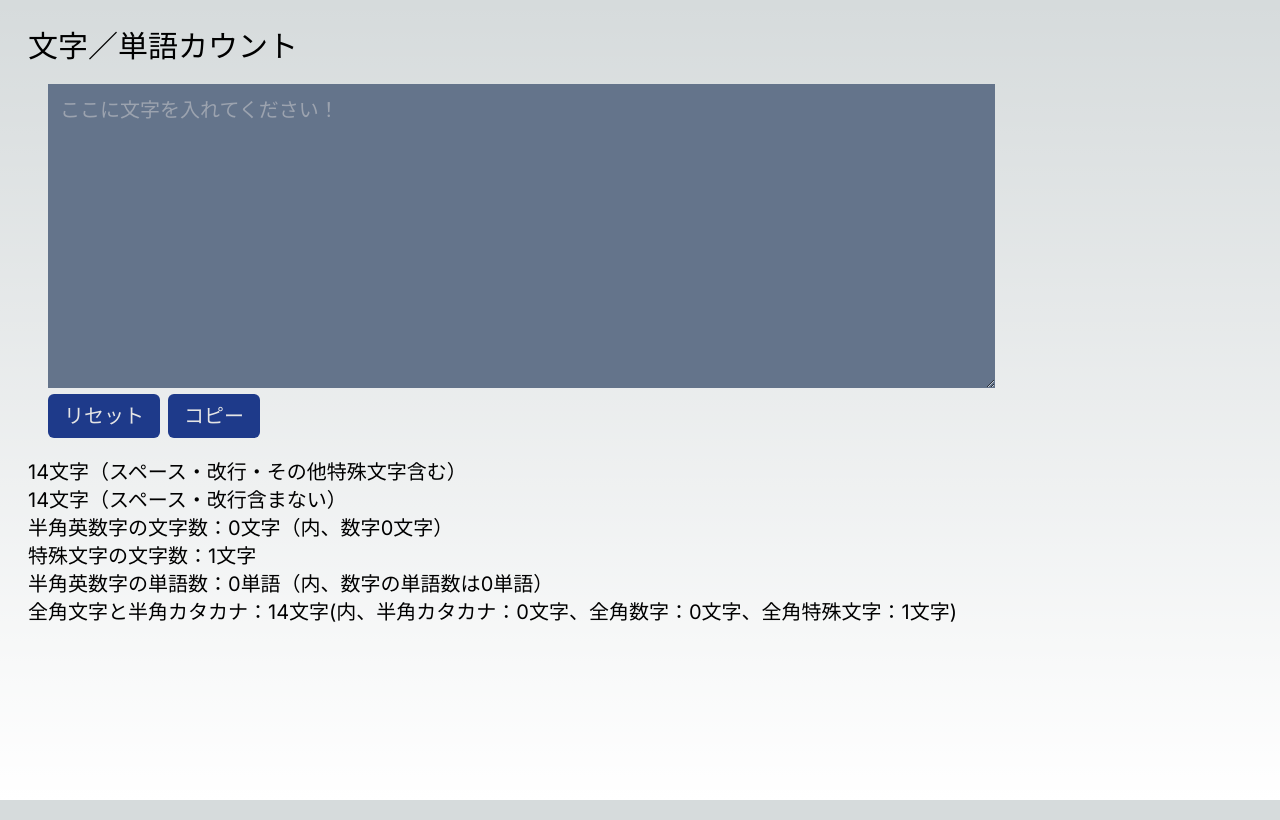
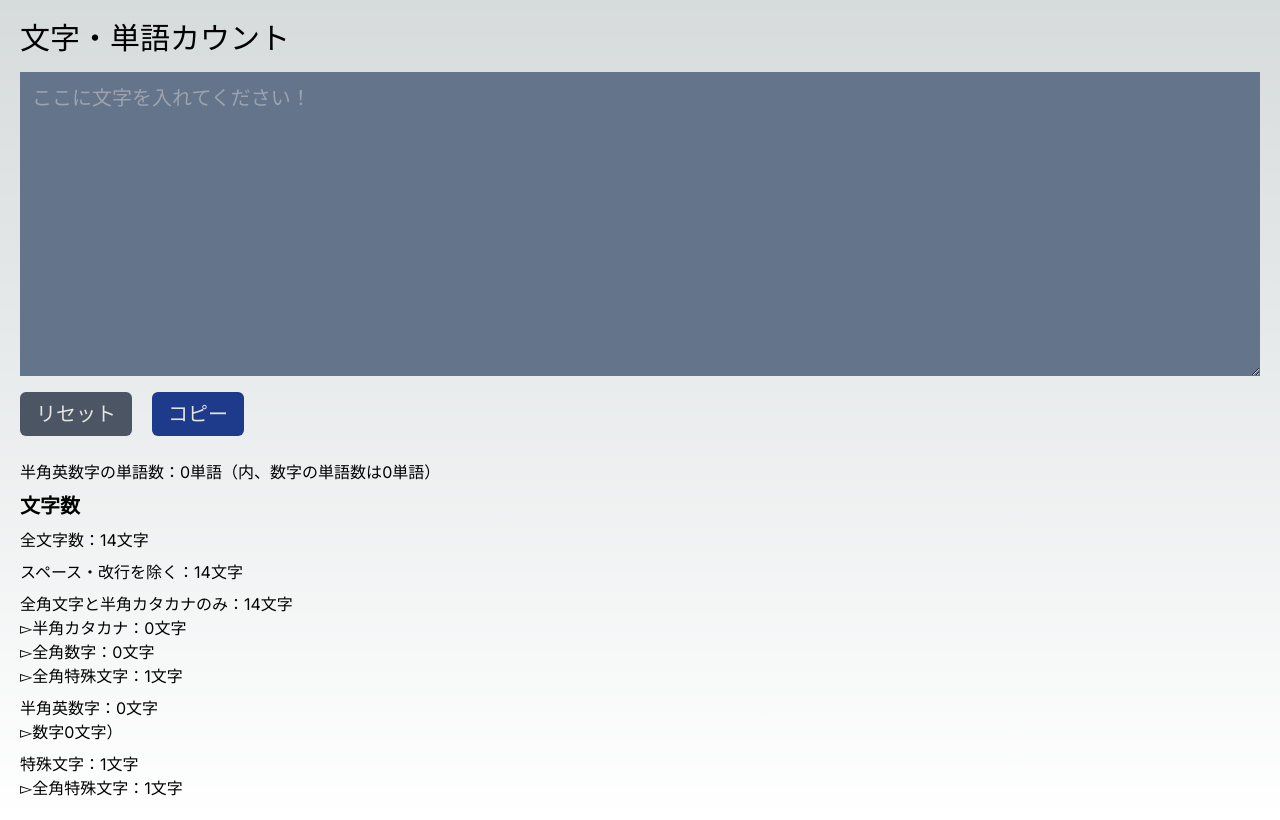
Before and after one commit to Toomootoomoo007/Characters-and-Words-Counting-Site, a Next.js app: page / in a window 1280 px wide. Built offline with nearby package versions, Linux system fonts and the light colour scheme.

Commit message:
デザイン修正

```diff
--- a/app/page.tsx
+++ b/app/page.tsx
@@ -22,21 +22,21 @@ export default function Home() {
 
   return (
     <main>
-      <section className="min-h-screen p-7">
-        <h1 className="text-3xl">文字／単語カウント</h1>
-        <form action="/" className="p-5">
+      <section className="min-h-screen p-5 mx-auto w-full">
+        <h1 className="text-3xl">文字・単語カウント</h1>
+        <form action="/" className="mt-4">
           <textarea
             id="textarea"
-            className="w-4/5 p-3 text-xl bg-slate-500 text-neutral-50"
+            className="block w-full p-3 text-xl bg-slate-500 text-neutral-50"
             rows={10}
             onChange={counting}
             placeholder={initialLetters}
           />
-          <div className="flex gap-2">
+          <div className="flex gap-5 mt-4">
             <input
               type="reset"
               value={"リセット"}
-              className="inline-block text-xl px-4 py-2 cursor-pointer bg-blue-900 text-neutral-200 rounded-md"
+              className="inline-block text-xl px-4 py-2 cursor-pointer bg-gray-600 text-neutral-200 rounded-md"
               onClick={() => {
                 setCharCount(countFuncs(initialLetters));
               }}
@@ -50,30 +50,40 @@ export default function Home() {
             </button>
           </div>
         </form>
-        <p className="text-xl">
-          {charCount.allLength}文字（スペース・改行・その他特殊文字含む）
-        </p>
-        <p className="text-xl">
-          {charCount.noSpacesLength}文字（スペース・改行含まない）
-        </p>
-        <p className="text-xl">
-          半角英数字の文字数：{charCount.halfWidthAllnumLength}文字（内、数字
-          {charCount.numLength}文字）
-        </p>
-        <p className="text-xl">
-          特殊文字の文字数：{charCount.specialCharLength}文字
-        </p>
-        <p className="text-xl">
-          半角英数字の単語数：{charCount.halfWidthAlnumWords}
-          単語（内、数字の単語数は
-          {charCount.numberWords}単語）
-        </p>
-        <p className="text-xl">
-          全角文字と半角カタカナ：{charCount.fullWidthLength}
-          文字(内、半角カタカナ：{charCount.halfWidthKanaLength}文字、全角数字：
-          {charCount.fullWidthDigitsLength}文字、全角特殊文字：
-          {charCount.fullWidthSpecialCharLength}文字)
-        </p>
+        <div className="mt-6">
+          <p className="mt-2">
+            半角英数字の単語数：{charCount.halfWidthAlnumWords}
+            単語（内、数字の単語数は
+            {charCount.numberWords}単語）
+          </p>
+
+          <div className="mt-2">
+            <h2 className="text-xl font-bold">文字数</h2>
+            <p className="mt-2">全文字数：{charCount.allLength}文字</p>
+            <p className="mt-2">
+              スペース・改行を除く：{charCount.noSpacesLength}文字
+            </p>
+            <p className="mt-2">
+              全角文字と半角カタカナのみ：{charCount.fullWidthLength}文字
+              <br />
+              ▻半角カタカナ：{charCount.halfWidthKanaLength}文字
+              <br />
+              ▻全角数字：{charCount.fullWidthDigitsLength}文字
+              <br />
+              ▻全角特殊文字：{charCount.fullWidthSpecialCharLength}文字
+            </p>
+            <p className="mt-2">
+              半角英数字：{charCount.halfWidthAllnumLength}文字
+              <br />
+              ▻数字{charCount.numLength}文字）
+            </p>
+            <p className="mt-2">
+              特殊文字：{charCount.specialCharLength}文字
+              <br />
+              ▻全角特殊文字：{charCount.fullWidthSpecialCharLength}文字
+            </p>
+          </div>
+        </div>
       </section>
     </main>
   );
```
